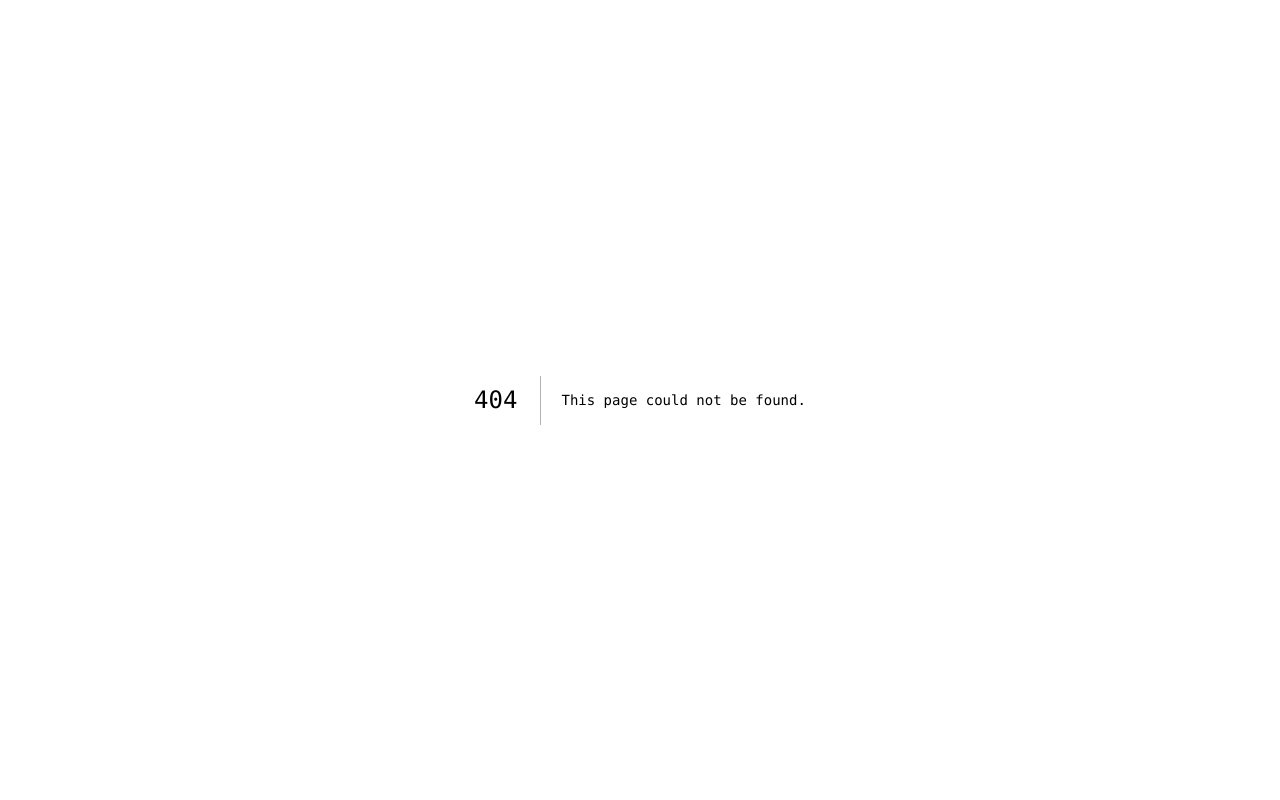
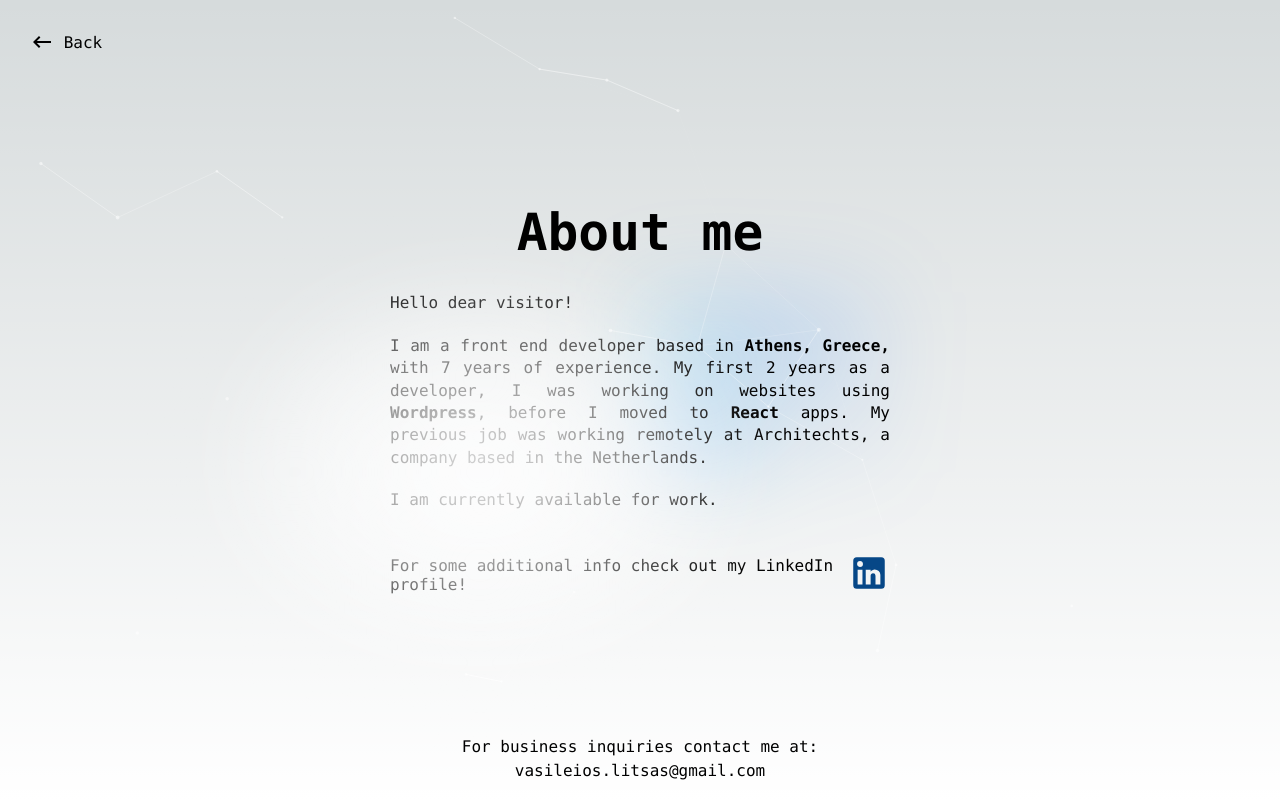
Before and after one commit to vasilis-lts/my-website, a Next.js app: page /about in a window 1280 px wide. Before the commit this address had no page. Built offline with nearby package versions, Linux system fonts and the light colour scheme.

Commit message:
added about page

```diff
--- /dev/null
+++ b/pages/about/index.tsx
@@ -0,0 +1,53 @@
+import Head from 'next/head'
+import ParticlesTest from '@/components/ParticlesTest'
+import styles from '../../styles/Home.module.css'
+import LinkedInIcon from '@mui/icons-material/LinkedIn';
+import KeyboardBackspaceIcon from '@mui/icons-material/KeyboardBackspace';
+import { Inter } from '@next/font/google'
+import { Box } from '@mui/material';
+import { useRouter } from 'next/router';
+
+export default function Projects() {
+  const router = useRouter();
+
+  return (
+    <>
+      <Head>
+        <title>Vasilis Litsas - About</title>
+        <meta name="description" content="Generated by create next app" />
+        <meta name="viewport" content="width=device-width, initial-scale=1" />
+        <link rel="icon" href="/favicon.ico" />
+      </Head>
+
+      <ParticlesTest />
+
+      <main className={styles.main}>
+
+        <div style={{ position: "absolute", top: 30, left: 30, cursor: "pointer" }} className="flex-center-y" onClick={() => router.back()}>
+          <KeyboardBackspaceIcon />&nbsp;Back
+        </div>
+
+        <div className={styles.titles}>
+          <h1>About me</h1>
+        </div>
+
+        <div className={styles.center} style={{ width: '90%', maxWidth: 500, textAlign: 'justify', alignItems: "initial", lineHeight: '1.4rem' }}>
+          <p>Hello dear visitor!</p>
+          <p style={{ marginTop: 20 }}>I am a front end developer based in <b>Athens, Greece,</b> with 7 years of experience. My first 2 years as a developer, I was working on websites using <b>Wordpress</b>, before I moved to <b>React</b> apps. My previous job was working remotely at Architechts, a company based in the Netherlands.</p>
+          <p style={{ marginTop: 20 }}>I am currently available for work.</p>
+
+        </div>
+        <div style={{ marginTop: 40, width: '90%', maxWidth: 500 }} className="flex-center-y">
+          <p>For some additional info check out my LinkedIn profile! </p>
+          <a href="https://www.linkedin.com/in/vasilis-litsas/" target="_blank"><LinkedInIcon style={{ fontSize: 42, color: "#064787" }} /></a>
+        </div>
+
+        <div style={{ position: "absolute", bottom: 20, textAlign: "center" }}>
+          <p style={{ marginTop: 20 }}>For business inquiries contact me at:</p>
+          <p style={{ marginTop: 5 }}>vasileios.litsas@gmail.com</p>
+        </div>
+      </main>
+
+    </>
+  )
+}
```
Also changed, not shown: components/MainMenu.tsx (+8 -12 lines).
